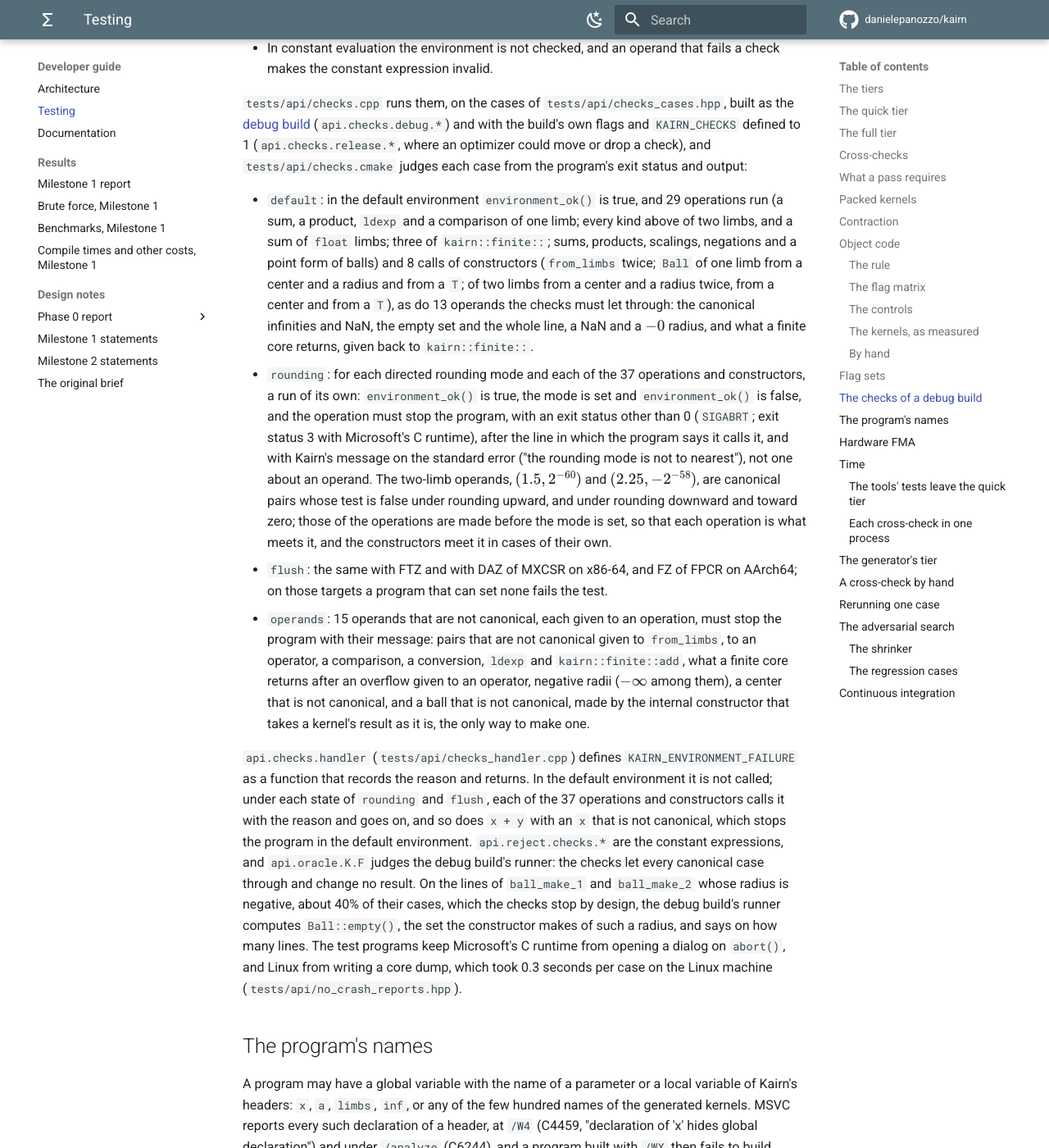
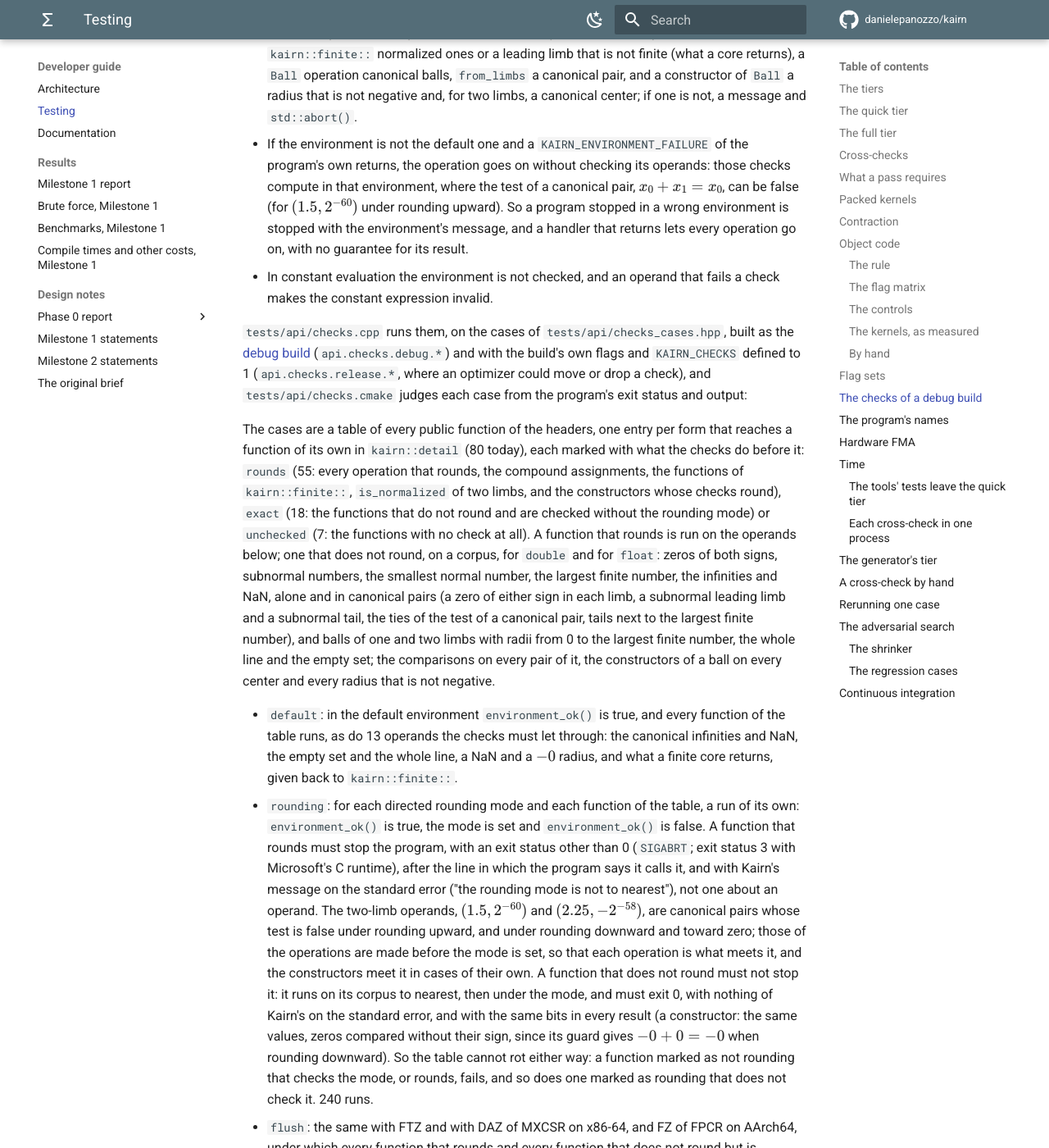
Before and after one commit to danielepanozzo/kairn, an MkDocs documentation site: the page built from docs/developer/testing.md, in a window 1280 px wide and 1400 px high, scrolled down 23352 px. Shown: the whole window at 82% size. Built offline with MkDocs 1.6.1 and Material for MkDocs 9.7.7, drawn with Linux system fonts in a browser that asks for light colours; comment, search, counter and statistics services are not loaded; some of the changed text lies outside the part shown.

Commit message:
Debug checks: functions that do not round skip the check of the rounding mode
A build with KAIRN_CHECKS no longer checks the rounding mode before a function whose result
cannot depend on it (docs/developer/design/milestone2.md, "Functions that do not round"), so that
a program may call it under a directed rounding mode: negation and abs, the comparisons, the
conversions to T and the narrowing to one limb, the negation of a Ball, and the constructors of a
Ball from a T or a number of one limb, whose only rounded operation is the guard a + 0. They still
check the rest of the environment (flush to zero changes a comparison of a subnormal number), and
their operands, those checks that round (the test of a canonical pair) only under rounding to
nearest. is_normalized of two limbs, which rounds and had no check, now checks the environment.

The cases of tests/api/checks.cpp are a table of every public function, each marked as rounding,
exact or unchecked: under each directed mode a function that rounds must stop the program, one
that does not must give the same bits as to nearest on a corpus (zeros of both signs, subnormal
numbers, the largest finite number, infinities, NaN, canonical pairs and balls), without a report.

Co-Authored-By: Claude Opus 5.5 <noreply@anthropic.com>
Claude-Session: https://claude.ai/code/session_01ULwCxzT6Dhw9xUiTw8mJz1

```diff
--- a/docs/developer/testing.md
+++ b/docs/developer/testing.md
@@ -61,7 +61,7 @@ The tests of the public interface (`tests/api/`, label `api`):
 | `api.constexpr` | `static_assert`s of every operation usable in constant evaluation, infinities, NaN and the states of a ball included, comparisons with a NaN among them; the same results at run time; the properties of the types; and that an operation compiles without `kairn::unverified` exactly when the kernel it calls is proved. |
 | `api.environment` | `kairn::environment_ok()` and `kairn::self_test()` pass in the default environment and fail under each directed rounding mode and under flush-to-zero. |
 | `api.flags.debug.self_test`, `api.flags.debug.constexpr`, `api.flags.debug.rational` | `kairn::self_test()` and `kairn::environment_ok()`, compiled as the [debug build](#flag-sets), pass (`runner.cpp --self-test`); `tests/api/constexpr.cpp` and `tests/api/rational.cpp` built so, their constant expressions evaluated with the checks on; `kairn::rational`, which does not round, runs under each directed rounding mode without the checks stopping the program. |
-| `api.checks.debug.G`, `api.checks.release.G`, `api.checks.handler` | The [checks of a debug build](#the-checks-of-a-debug-build), in the debug build and with the build's own flags and `KAIRN_CHECKS` defined to 1: in the default environment every operation, and every constructor that checks its operands, runs (G = `default`); under each directed rounding mode (`rounding`) and each state of flush to zero (`flush`) `environment_ok()` is false and each of them stops the program with the environment's message; every operand that is not canonical, and every negative radius, stops it (`operands`); a `KAIRN_ENVIRONMENT_FAILURE` of the program's own is called instead, and every operation and constructor goes on, without the checks of its operands (`handler`). |
+| `api.checks.debug.G`, `api.checks.release.G`, `api.checks.handler` | The [checks of a debug build](#the-checks-of-a-debug-build), in the debug build and with the build's own flags and `KAIRN_CHECKS` defined to 1, on a table of every public function: in the default environment each runs (G = `default`); under each directed rounding mode (`rounding`) `environment_ok()` is false and each function that rounds stops the program with the environment's message, while each function that does not round gives the same bits as to nearest on its corpus, without a report; under each state of flush to zero (`flush`) each function that checks anything stops it; every operand that is not canonical, and every negative radius, stops it (`operands`); a `KAIRN_ENVIRONMENT_FAILURE` of the program's own is called instead, by exactly the functions that must report the state, and every function goes on, without the checks of its operands (`handler`). |
 | `api.shadow` | A program whose global variables have the name of every parameter and local variable of the headers, calling every public operation, compiles with the compiler's strictest warnings about a declaration that hides another, as errors; without the headers' suppression of those warnings (MSVC's C4459 and C6244, GCC's `-Wshadow`) it must not compile with MSVC, and without the globals it must compile with every warning on ([The program's names](#the-programs-names)). |
 | `api.platform_macros` | The headers compile and work after a platform header that defines `min`, `max`, `small`, `near`, `far`, `hyper` and `interface` as macros: `<windows.h>` itself on Windows, without `NOMINMAX`, and the same macros defined by the test on every platform. |
 | `api.self_test.unsafe.*` | With Clang, programs built with flags that break the kernels and define no macro (reassociation; `-ffp-model=fast`; with Apple clang on AArch64, `-fno-signed-zeros` with `-ffp-contract=fast`, which Clang 18 was measured not to break the kernels with): `kairn::self_test()` must fail. |
@@ -591,12 +591,22 @@ are the tests that build them at `/Od` with MSVC and clang-cl, and at `-O1` with
 `KAIRN_CHECKS` is 1 when `NDEBUG` is not defined (or when a program defines it to 1); what it then
 does, as the headers are written (`config.hpp` says the same):
 
-- Before every operation of `Expansion` and `Ball` (the arithmetic, `ldexp` and `half`, negation
-  and `abs`, the comparisons, the conversions to `T` and the narrowing to one limb, and
-  `kairn::finite::`), and in the constructors that check what they are given (`from_limbs`, and
-  every constructor of `Ball` that is given a center, a radius or a `T`), first
-  `kairn::environment_ok()`; if it fails, `KAIRN_ENVIRONMENT_FAILURE` with the reason, by default
-  a message and `std::abort()`.
+- Before every operation of `Expansion` and `Ball` that rounds (the arithmetic, `ldexp` and
+  `half`, `kairn::finite::`, `is_normalized` of two limbs), and in the constructors that check
+  what they are given and round (`from_limbs`, and the constructors of `Ball<T, 2>` from a
+  center), first `kairn::environment_ok()`; if it fails, `KAIRN_ENVIRONMENT_FAILURE` with the
+  reason, by default a message and `std::abort()`.
+- Before a function that does not round, whose result is the same under every rounding mode
+  (negation and `abs`, the comparisons, the conversions to `T` and the narrowing to one limb, the
+  negation of a `Ball`, and the constructors of a `Ball` from a `T` or a number of one limb, whose
+  guard `a + 0` has the value `a` under every mode: the list of [Milestone 2
+  statements](design/milestone2.md#functions-that-do-not-round), which `config.hpp` and Getting
+  started repeat), the same without the rounding mode, so that a program may call it under a
+  directed one: flush to zero is still checked, since a comparison reads a subnormal operand as
+  zero there. Its operands are checked as below, but those checks that round (the test of a
+  canonical pair) only when the rounding mode is to nearest. The functions that had no check at all
+  (`sign`, `isfinite`, the accessors of a `Ball`, the constructors of two limbs from a `T`, ...)
+  still have none.
 - Then the operands: an operation of two limbs requires canonical operands, a function of
   `kairn::finite::` normalized ones or a leading limb that is not finite (what a core returns), a
   `Ball` operation canonical balls, `from_limbs` a canonical pair, and a constructor of `Ball` a
@@ -616,37 +626,56 @@ does, as the headers are written (`config.hpp` says the same):
 defined to 1 (`api.checks.release.*`, where an optimizer could move or drop a check), and
 `tests/api/checks.cmake` judges each case from the program's exit status and output:
 
-- `default`: in the default environment `environment_ok()` is true, and 29 operations run (a sum,
-  a product, `ldexp` and a comparison of one limb; every kind above of two limbs, and a sum of
-  `float` limbs; three of `kairn::finite::`; sums, products, scalings, negations and a point form
-  of balls) and 8 calls of constructors (`from_limbs` twice; `Ball` of one limb from a center and
-  a radius and from a `T`; of two limbs from a center and a radius twice, from a center and from a
-  `T`), as do 13 operands the checks must let through: the
-  canonical infinities and NaN, the empty set and the whole line, a NaN and a $-0$ radius, and
-  what a finite core returns, given back to `kairn::finite::`.
-- `rounding`: for each directed rounding mode and each of the 37 operations and constructors, a
-  run of its own: `environment_ok()` is true, the mode is set and `environment_ok()` is false, and
-  the operation must stop the program, with an exit status other than 0 (`SIGABRT`; exit status 3
-  with Microsoft's C runtime), after the line in which the program says it calls it, and with
-  Kairn's message on the standard error ("the rounding mode is not to nearest"), not one about an
-  operand. The two-limb operands, $(1.5, 2^{-60})$ and $(2.25, -2^{-58})$, are canonical pairs
-  whose test is false under rounding upward, and under rounding downward and toward zero; those of
-  the operations are made before the mode is set, so that each operation is what meets it, and the
-  constructors meet it in cases of their own.
-- `flush`: the same with FTZ and with DAZ of MXCSR on x86-64, and FZ of FPCR on AArch64; on those
-  targets a program that can set none fails the test.
-- `operands`: 15 operands that are not canonical, each given to an operation, must stop the
+The cases are a table of every public function of the headers, one entry per form that reaches a
+function of its own in `kairn::detail` (80 today), each marked with what the checks do before it:
+`rounds` (55: every operation that rounds, the compound assignments, the functions of
+`kairn::finite::`, `is_normalized` of two limbs, and the constructors whose checks round),
+`exact` (18: the functions that do not round and are checked without the rounding mode) or
+`unchecked` (7: the functions with no check at all). A function that rounds is run on the operands
+below; one that does not round, on a corpus, for `double` and for `float`: zeros of both signs,
+subnormal numbers, the smallest normal number, the largest finite number, the infinities and NaN,
+alone and in canonical pairs (a zero of either sign in each limb, a subnormal leading limb and a
+subnormal tail, the ties of the test of a canonical pair, tails next to the largest finite
+number), and balls of one and two limbs with radii from 0 to the largest finite number, the whole
+line and the empty set; the comparisons on every pair of it, the constructors of a ball on every
+center and every radius that is not negative.
+
+- `default`: in the default environment `environment_ok()` is true, and every function of the
+  table runs, as do 13 operands the checks must let through: the canonical infinities and NaN,
+  the empty set and the whole line, a NaN and a $-0$ radius, and what a finite core returns,
+  given back to `kairn::finite::`.
+- `rounding`: for each directed rounding mode and each function of the table, a run of its own:
+  `environment_ok()` is true, the mode is set and `environment_ok()` is false. A function that
+  rounds must stop the program, with an exit status other than 0 (`SIGABRT`; exit status 3 with
+  Microsoft's C runtime), after the line in which the program says it calls it, and with Kairn's
+  message on the standard error ("the rounding mode is not to nearest"), not one about an operand.
+  The two-limb operands, $(1.5, 2^{-60})$ and $(2.25, -2^{-58})$, are canonical pairs whose test
+  is false under rounding upward, and under rounding downward and toward zero; those of the
+  operations are made before the mode is set, so that each operation is what meets it, and the
+  constructors meet it in cases of their own. A function that does not round must not stop it: it
+  runs on its corpus to nearest, then under the mode, and must exit 0, with nothing of Kairn's on
+  the standard error, and with the same bits in every result (a constructor: the same values,
+  zeros compared without their sign, since its guard gives $-0 + 0 = -0$ when rounding downward).
+  So the table cannot rot either way: a function marked as not rounding that checks the mode, or
+  rounds, fails, and so does one marked as rounding that does not check it. 240 runs.
+- `flush`: the same with FTZ and with DAZ of MXCSR on x86-64, and FZ of FPCR on AArch64, under
+  which every function that rounds and every function that does not round but is checked must
+  stop the program; the 7 with no check at all are not run. On those targets a program that can
+  set no such state fails the test.
+- `operands`: 17 operands that are not canonical, each given to an operation, must stop the
   program with their message: pairs that are not canonical given to `from_limbs`, to an operator,
-  a comparison, a conversion, `ldexp` and `kairn::finite::add`, what a finite core returns after
-  an overflow given to an operator, negative radii ($-\infty$ among them), a center that is not
-  canonical, and a ball that is not canonical, made by the internal constructor that takes a
-  kernel's result as it is, the only way to make one.
+  a comparison, a conversion, a negation, `ldexp` and `kairn::finite::add`, what a finite core
+  returns after an overflow given to an operator, negative radii ($-\infty$ among them), a center
+  that is not canonical, and a ball that is not canonical, made by the internal constructor that
+  takes a kernel's result as it is, the only way to make one, given to a sum and to a negation.
 
 `api.checks.handler` (`tests/api/checks_handler.cpp`) defines `KAIRN_ENVIRONMENT_FAILURE` as a
 function that records the reason and returns. In the default environment it is not called; under
-each state of `rounding` and `flush`, each of the 37 operations and constructors calls it with the
+each state of `rounding` and `flush`, each function of the table that rounds calls it with the
 reason and goes on, and so does `x + y` with an `x` that is not canonical, which stops the
-program in the default environment. `api.reject.checks.*` are the constant expressions, and
+program in the default environment; under each rounding mode no function that does not round
+calls it, and each gives the same bits as to nearest; under flush to zero each that is checked
+calls it. `api.reject.checks.*` are the constant expressions, and
 `api.oracle.K.F` judges the debug build's runner: the checks let every canonical case through and
 change no result. On the lines of `ball_make_1` and `ball_make_2` whose radius is negative, about
 40% of their cases, which the checks stop by design, the debug build's runner computes
```
Also changed, not shown: docs/getting-started/guarantees.md (+5 -1 lines), docs/getting-started/index.md (+23 -1 lines), 8 other files.
